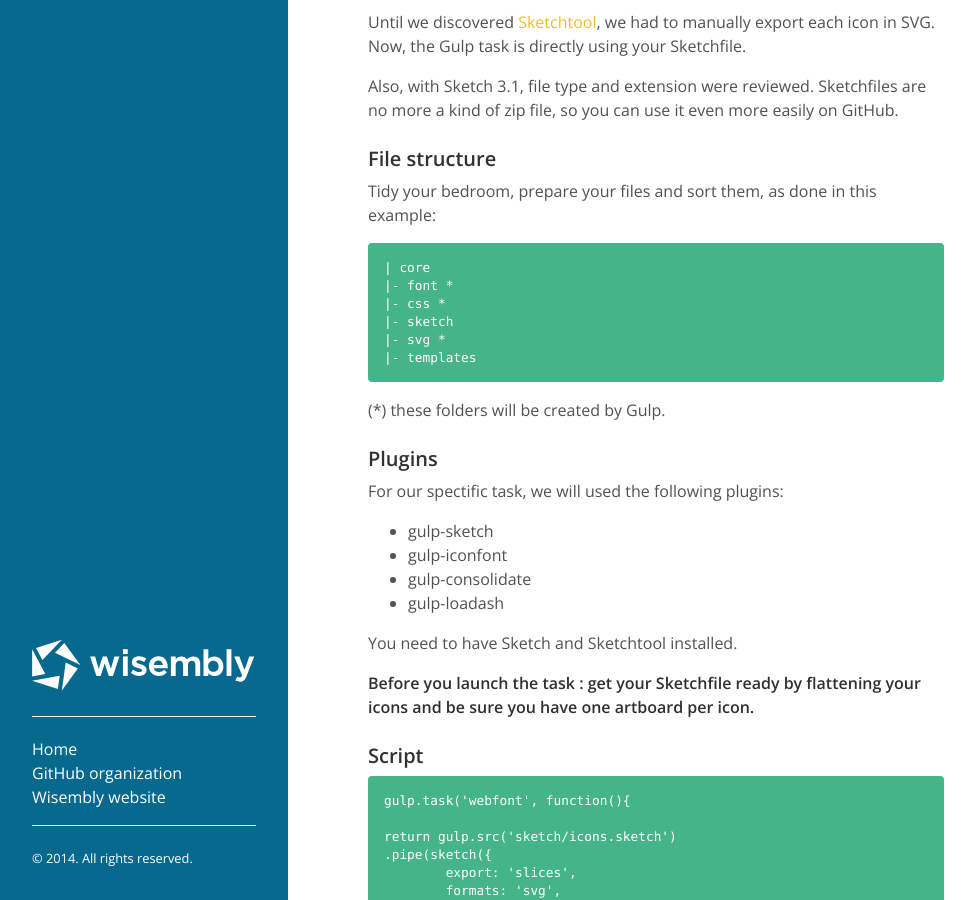
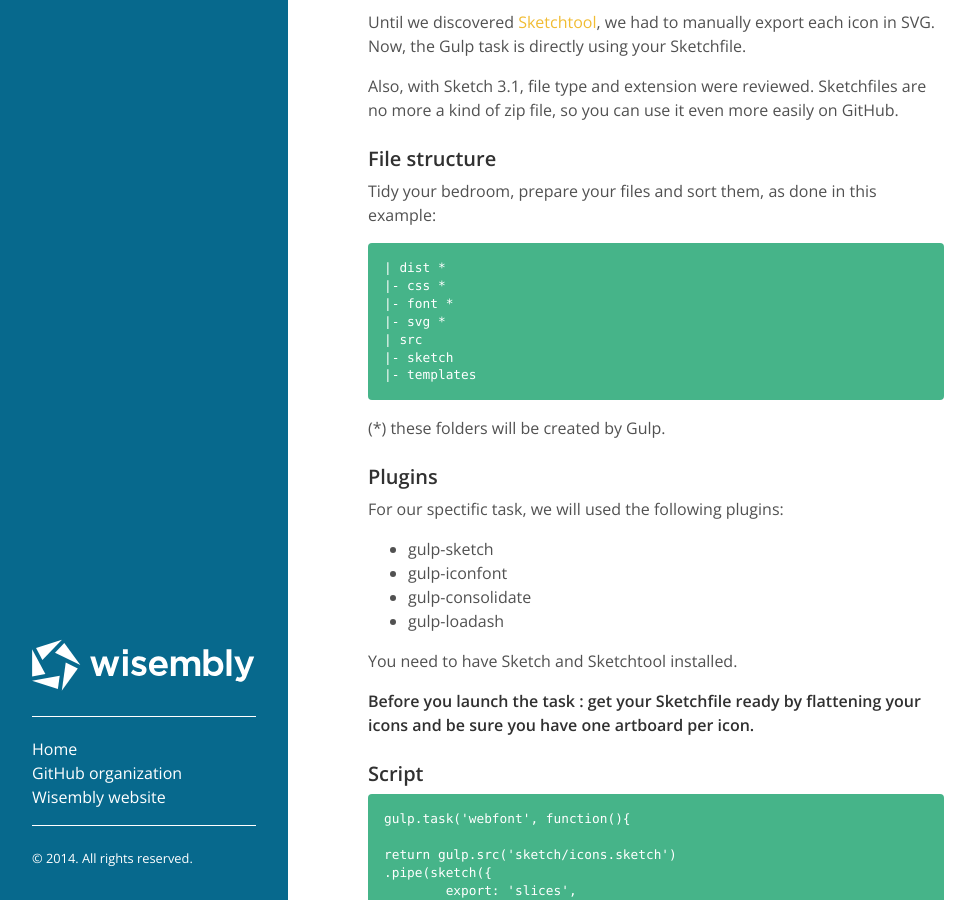
Before and after one commit to Wisembly/blog, a Jekyll site: the page built from _posts/2014-11-03-building-an-iconfont-from-sketch-to-gulp.markdown, in a window 1280 px wide and 900 px high, scrolled down 805 px. Shown: the whole window, without its empty margins (0-975 px from the left). Built offline with Jekyll 4.4.1, drawn with Linux system fonts in a browser that asks for light colours; Markdown is read by kramdown in place of the engine named in the settings; comment, search, counter and statistics services are not loaded.

Commit message:
Updated post according to update on WizIconFont

```diff
--- a/_posts/2014-11-03-building-an-iconfont-from-sketch-to-gulp.markdown
+++ b/_posts/2014-11-03-building-an-iconfont-from-sketch-to-gulp.markdown
@@ -32,11 +32,12 @@
 ### File structure
 Tidy your bedroom, prepare your files and sort them, as done in this example:
 
-	| core
+	| dist *
+	|- css *
 	|- font *
-	|- css *
+	|- svg *
+	| src
 	|- sketch
-	|- svg *
 	|- templates
 
 (*) these folders will be created by Gulp.
```
